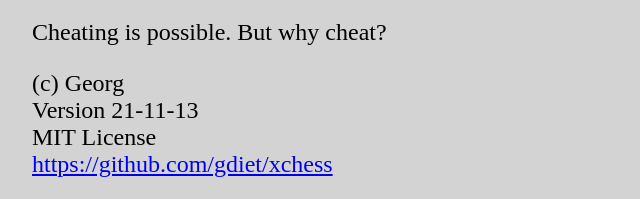
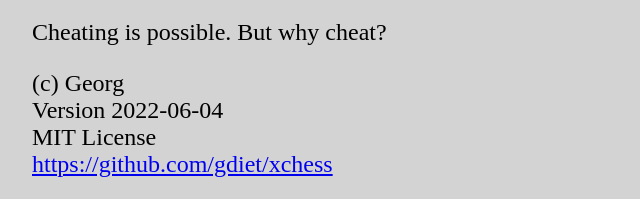
Before and after one commit to gdiet/xchess, a plain HTML site: page client/index.html in a window 1280 px wide. Shown: the part 739-938 px from the top of the page, 208-848 px from the left. Drawn offline with Linux system fonts and the light colour scheme.

Commit message:
java 17.0.2 / scala 2.13.8 / sbt 1.6.2 / updated version hint

```diff
--- a/client/index.html
+++ b/client/index.html
@@ -52,7 +52,7 @@
   </p>
   <p>
     (c) Georg<br>
-    Version 21-11-13<br>
+    Version 2022-06-04<br>
     MIT License<br>
     <a href="https://github.com/gdiet/xchess">https://github.com/gdiet/xchess</a>
   </p>
```
Also changed, not shown: 3 other files.
